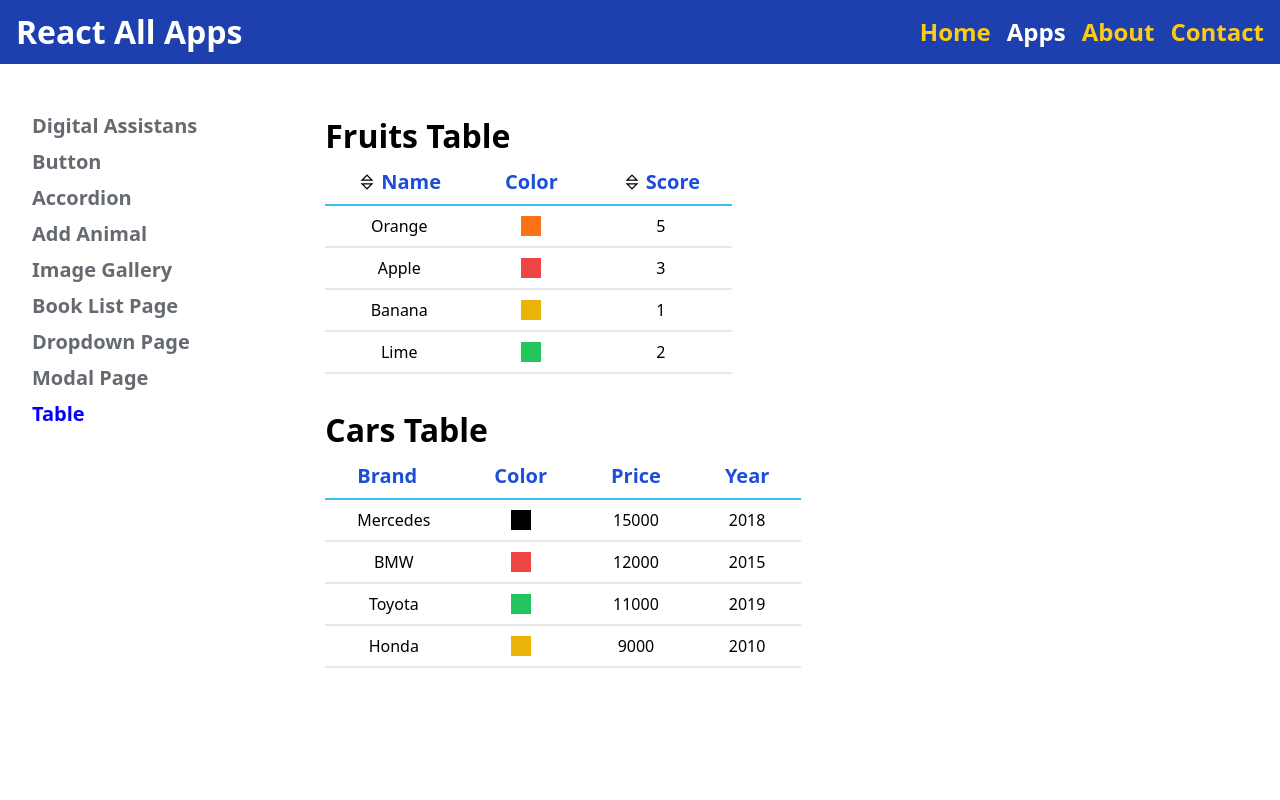
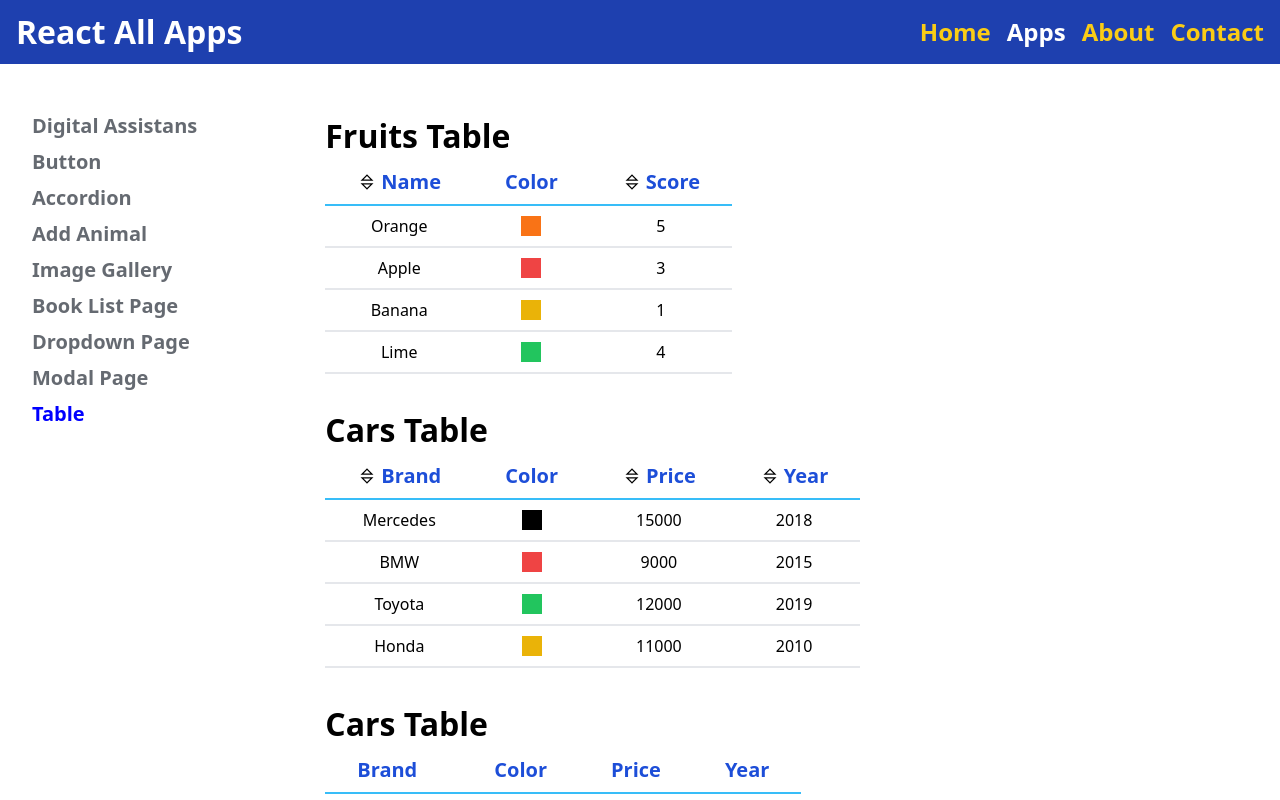
Before and after one commit to sedat355/react-all-apps, a React (Vite) app: page /apps/table in a window 1280 px wide. Shown: the top 800 px of the page. Built offline with nearby package versions, Linux system fonts and the light colour scheme.

Commit message:
sort() ile sıralamalar çalışıyor

```diff
--- a/src/pages/table/SortableTable.jsx
+++ b/src/pages/table/SortableTable.jsx
@@ -1,12 +1,27 @@
+import { useState } from "react"
 import Button from "../../components/Button"
 import Table from "./Table"
 import { LiaSortSolid } from "react-icons/lia"
 
 const SortableTable = props => {
-  const { config } = props
+  const [ sortingState, setSortingState ] = useState(null)//null-artan-azalan
+  const [ sortedColumn, setSortedColumn ] = useState(null)//null-name-score
 
-  const handleSortClick = () => {
-    console.log("handleSort")
+  console.log(sortingState, sortedColumn)
+
+  const { config, data } = props
+
+  const handleSortClick = (title) => {
+    if( sortingState === null ) {
+      setSortingState('artan')
+      setSortedColumn(title)
+    } else if( sortingState === 'artan' ) {
+      setSortingState('azalan')
+      setSortedColumn(title)
+    } else if( sortingState === 'azalan' ) {
+      setSortingState(null)
+      setSortedColumn(null)
+    }
   }
 
   //config dizisindeki nesnelerde sortValue öz. varsa bu nesnelere header fonk. eklenecek. sortValue öz. olmayanlar aynen döndürülecek.
@@ -32,7 +47,29 @@ const SortableTable = props => {
     }
   })
 
-  return <Table {...props} config={updatedConfig} />
+  let sortedData = data;
+  //iki state' de null değilse sıralama yapacağız:
+  if( sortingState && sortedColumn ) {
+    //Kullanacağımız doğru sortValue fonk. config dizisinden alıyoruz: Sağdaki ifade nesnenin tamamını döndüreceği için, bu nesneden sortValue öz. destructuring ile çekiyoruz.
+    const { sortValue } = config.find(column => column.title === sortedColumn)
+
+    sortedData = [...data].sort((a,b) => {
+      const valueA = sortValue(a);
+      const valueB = sortValue(b);
+
+      const reverseOrder = sortingState === 'artan' ? 1 : -1;
+
+      console.log(reverseOrder)
+
+      if( typeof valueA === 'string' ) {
+        return valueA.localeCompare(valueB) * reverseOrder;
+      } else {
+        return (valueA - valueB) * reverseOrder;
+      }
+    })
+  }
+
+  return <Table {...props} data={sortedData} config={updatedConfig} />
 }
 
 export default SortableTable
--- a/src/pages/table/Table.jsx
+++ b/src/pages/table/Table.jsx
@@ -3,8 +3,7 @@ import Row from "./Row"
 const Table = (props) => {
   const { data, config, caption } = props;
 
-  console.log("config", config)
-
+  /*
   function getSortScore(obj) {
     return obj.score
   }
@@ -24,7 +23,7 @@ const Table = (props) => {
       return (valueA - valueB) * reverseOrder;
     }
   })
-
+  */
   const renderedHeaders = config.map( (column, index) => {
     return(
       <th className={`thead text-blue-700 text-xl`} scope="col" key={index}>
--- a/src/pages/table/TablePage.jsx
+++ b/src/pages/table/TablePage.jsx
@@ -6,7 +6,7 @@ const TablePage = () => {
     { id: 0, name: "Orange", color: "bg-orange-500", score: "5" },
     { id: 1, name: "Apple", color: "bg-red-500", score: "3" },
     { id: 2, name: "Banana", color: "bg-yellow-500", score: "1" },
-    { id: 3, name: "Lime", color: "bg-green-500", score: "2" },
+    { id: 3, name: "Lime", color: "bg-green-500", score: "4" },
   ]
 
   //sıralama yapılacak olan başlıkların temsil edildiği nesnelere sortValue fonk. ekleniyor.
@@ -26,29 +26,33 @@ const TablePage = () => {
 
   const cars = [
     { id: 0, brand: "Mercedes", color: "bg-black", year: "2018", price: 15000 },
-    { id: 1, brand: "BMW", color: "bg-red-500", year: "2015", price: 12000 },
-    { id: 2, brand: "Toyota", color: "bg-green-500", year: "2019", price: 11000 },
-    { id: 3, brand: "Honda", color: "bg-yellow-500", year: "2010", price: 9000 },
+    { id: 1, brand: "BMW", color: "bg-red-500", year: "2015", price: 9000 },
+    { id: 2, brand: "Toyota", color: "bg-green-500", year: "2019", price: 12000 },
+    { id: 3, brand: "Honda", color: "bg-yellow-500", year: "2010", price: 11000 },
   ]
 
   const configCars = [
     { title: 'Brand',
-      render: (obj) => obj.brand
+      render: (obj) => obj.brand,
+      sortValue: (obj) => obj.brand
     },
     { title: 'Color',
-      render: function(obj) { return <span className={`colorCol ${obj.color}`}></span> }
+      render: function(obj) { return <span className={`colorCol ${obj.color}`}></span> },
     },
     { title: 'Price',
-      render: function(obj) { return obj.price }
+      render: function(obj) { return obj.price },
+      sortValue: (obj) => obj.price
     },
     { title: 'Year',
-      render: function(obj) { return obj.year }
+      render: function(obj) { return obj.year },
+      sortValue: (obj) => obj.year
     },
   ]
 
   return (
     <div>
       <SortableTable data={fruits} config={configFruits} caption="Fruits Table"/>
+      <SortableTable data={cars} config={configCars} caption="Cars Table"/>
       <Table data={cars} config={configCars} caption="Cars Table"/>
     </div>
   )
```
